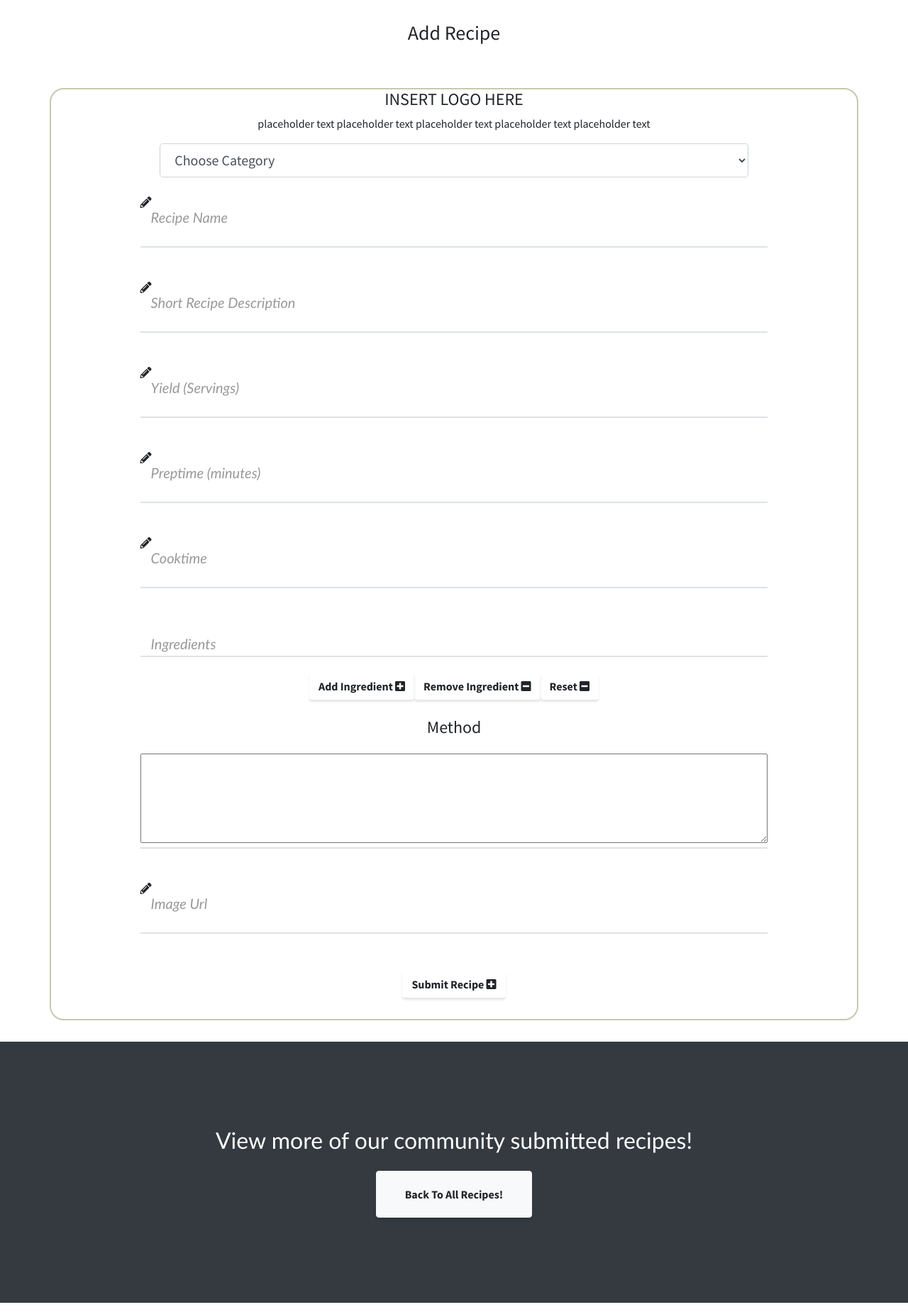
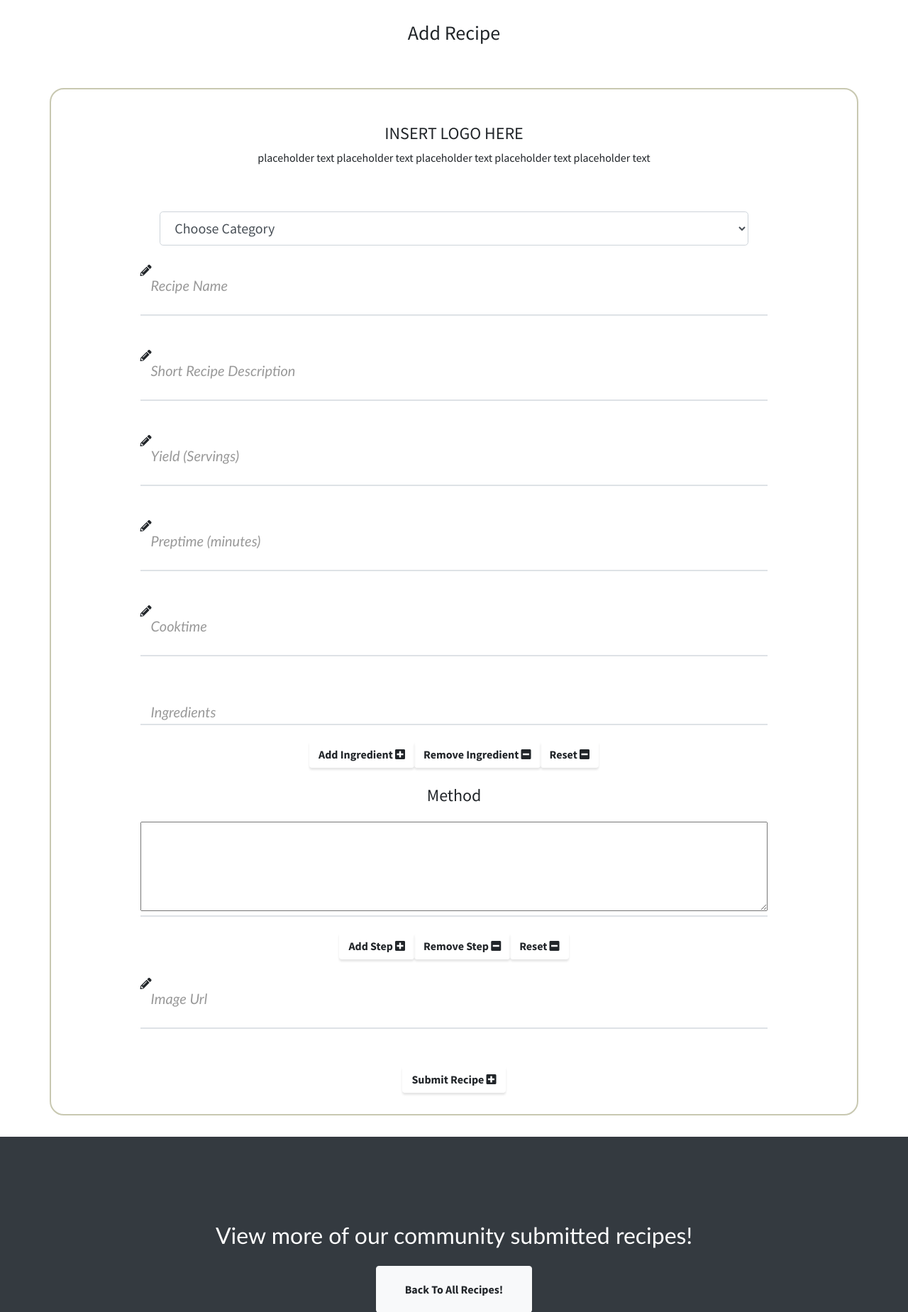
Before and after one commit to jamie120/ms3-eat-vegan-recipes, a Flask app: page /add_recipe in a window 1280 px wide. Shown: the part 180-2029 px from the top of the page at 71% size. Run offline with Flask 2, Linux system fonts and the light colour scheme; the visitor is signed in with stand-in values (Sample User, id 1); a database or web service that is not in the repository returns one stand-in record (values such as "Sample title"); some libraries are stand-ins or nearby versions.

Commit message:
Change recipe method, to be added in steps. add form functionality

```diff
--- a/app.py
+++ b/app.py
@@ -134,6 +134,7 @@ def add_recipe():
                 "short_description": request.form.get("recipe_description"),
                 "recipe_info": [request.form.get("recipe_yield"), request.form.get("recipe_preptime"), request.form.get("recipe_cooktime"), total_time],
                 "ingredients": request.form.getlist("recipe_ingredient"),
+                "method": request.form.getlist("recipe_step"),
                 "img_url": request.form.get("recipe_img_url"),
                 "votes": 0,
                 "added_by": username
@@ -173,8 +174,7 @@ def add_review(recipe_id):
 
 @app.route("/get_recipes_filtered/<category>")
 def get_recipes_filtered(category):
-    print(category)
-    recipes = list(mongo.db.recipes.find({"category": category}))
+    recipes = list(mongo.db.recipes.find({"category": category.capitalize()}))
     active_filter = "border-active"
     return render_template(
         "get_recipes_filtered.html", recipes=recipes,
--- a/static/css/style.css
+++ b/static/css/style.css
@@ -127,7 +127,7 @@
 }
 
 #recipe-method {
-    padding: 30px;
+    padding: 10px;
     width: 95%;
 }
 
--- a/static/js/script.js
+++ b/static/js/script.js
@@ -16,9 +16,10 @@ $(document).ready(function () {
         }
     });
 
-});
+    /* Script for add_review range rating */
 
-
+    if (window.location.href.indexOf("add_review") > -1) {
+        console.log("connected");
         const range = document.querySelector(".range");
         const bubble = document.querySelector(".bubble");
 
@@ -30,6 +31,8 @@ $(document).ready(function () {
 
         range.addEventListener("input", () => {
             setBubble(range, bubble);
+        });
+    }
 });
 
 function setBubble(range, bubble) {
@@ -43,28 +46,58 @@ function setBubble(range, bubble) {
   bubble.style.left = `calc(${newVal}% + (${8 - newVal * 0.15}px))`;
 }
 
-counter = 2
+/* Add ingredient functions */
+
+ingredientCounter = 2
 
 function add_ingredient() {
     console.log("pressed")
-    var newInputHTML = $(document.createElement('div')).attr("id", 'recipe_ingredient_' + counter);
-    newInputHTML.after().html('<input type="text" name="recipe_ingredient" + id="ingredient_' + counter + '" value="" >' + '<div class="border"></div>');
+    var newInputHTML = $(document.createElement('div')).attr("id", 'recipe_ingredient_' + ingredientCounter);
+    newInputHTML.after().html('<input type="text" name="recipe_ingredient" + id="ingredient_' + ingredientCounter + '" value="" >' + '<div class="border"></div>');
     newInputHTML.appendTo("#ingredient-inputs");
-    counter ++
+    ingredientCounter ++
 }
 
 function remove_ingredient() {
-    if (counter > 2) {
+    if (ingredientCounter > 2) {
         $('#ingredient-inputs div:last-child').remove();
-        counter --
+        ingredientCounter --
     }
 }
 
 function reset_ingredients() {
     $('#ingredient-inputs div').not(':first').remove();
     $('#ingredient-inputs div').children('input').val('');
-    counter = 2
+    ingredientCounter = 2
 }
+
+/* Step method functions */
+
+stepCounter = 2
+
+function add_step() {
+    console.log("pressed")
+    var newInputHTML = $(document.createElement('div')).attr("id", 'recipe_step_' + stepCounter);
+    newInputHTML.after().html('<textarea name="recipe_step" + id="step_' + stepCounter + '" rows="5" cols="90"></textarea>' + '<div class="border"></div>');
+    newInputHTML.appendTo("#method-steps");
+    stepCounter ++
+}
+
+function remove_step() {
+    if (stepCounter > 2) {
+        $('#method-steps div:last-child').remove();
+        stepCounter --
+    }
+}
+
+function reset_steps() {
+    $('#method-steps div').not(':first').remove();
+    $('#method-steps div').children('input').val('');
+    stepCounter = 2
+}
+
+
+
 
 function ClearField(field) {
     document.getElementById(field).value = "";
--- a/templates/add_recipe.html
+++ b/templates/add_recipe.html
@@ -15,7 +15,7 @@
 <div id="add-recipe-form-container" class="container">
 
     <div class="row">
-            <div class="col d-flex flex-column align-items-center">
+            <div class="col d-flex flex-column align-items-center mt-5 mb-5">
                 <h4>INSERT LOGO HERE</h4>
                 <p>placeholder text placeholder text placeholder text placeholder text placeholder text</p>
             </div>
@@ -151,10 +151,28 @@
                     <h4 id="method-header" class="text-center">Method</h4>
                     <div class="mat-input">
                         <div class="mat-input-outer">
-                            <textarea id="recipe_method" name="recipe_method" rows="5" cols="90"></textarea>
-                            <div class="border"></div>
+                            <div id="method-steps">
+                                <div id="recipe_step_1">
+                                    <textarea id="step_1" name="recipe_step" rows="5" cols="90"></textarea>
+                                    <div class="border"></div>
+                                </div>
+                            </div>
                         </div>
                     </div>
+                </div>
+            </div>
+            <div class="row">
+                <div class="col d-flex justify-content-center">
+                    <button onclick="add_step()" type="button" form="method" class="btn btn-large">
+                                Add Step <i class="fas fa-plus-square right"></i>
+                            </button>
+                            <button onclick="remove_step()" type="button" form="method"
+                                class="btn btn-large">
+                                Remove Step <i class="fas fa-minus-square right"></i>
+                            </button>
+                            <button onclick="reset_steps()" type="button" form="method" class="btn btn-large ">
+                                Reset <i class="fas fa-minus-square right"></i>
+                            </button>
                 </div>
             </div>
 
```
Also changed, not shown: templates/get_recipe.html (+5 -3 lines), README.md. Lines whose indentation alone changed are shown as unchanged.
